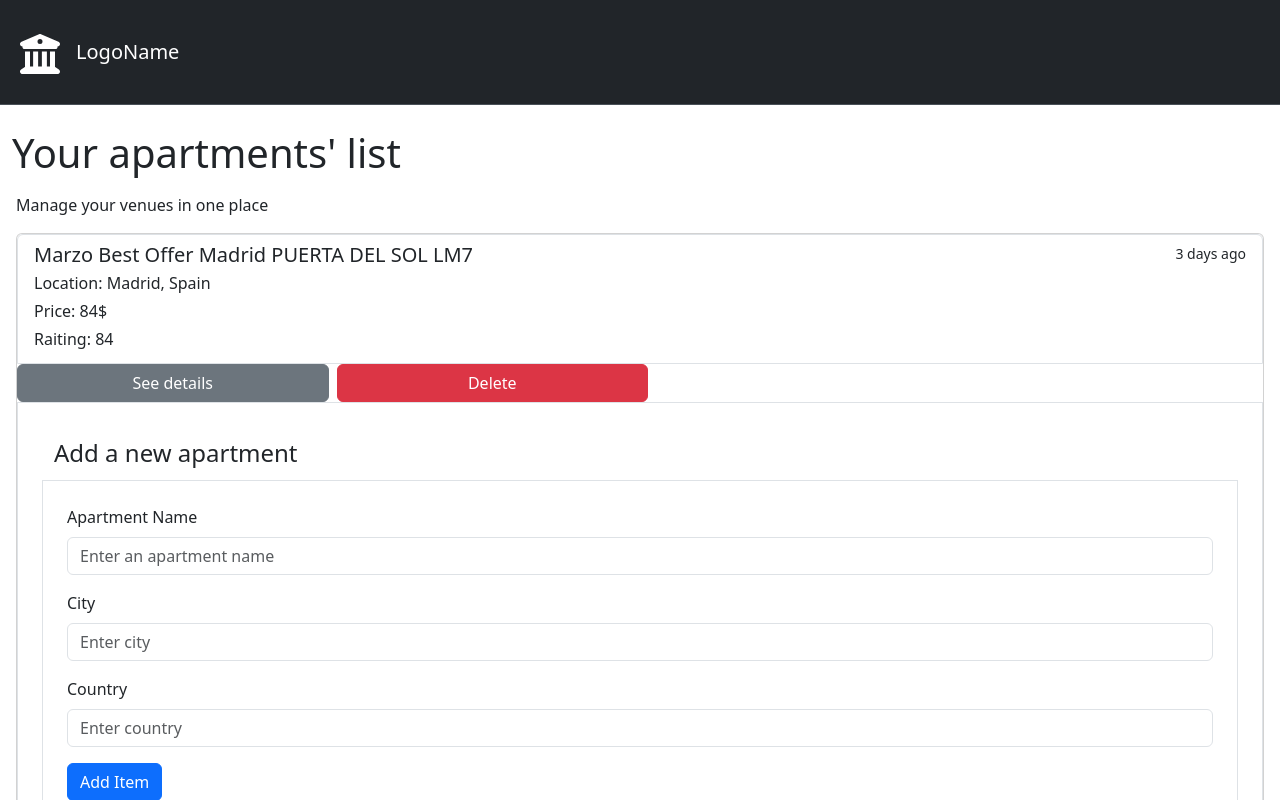
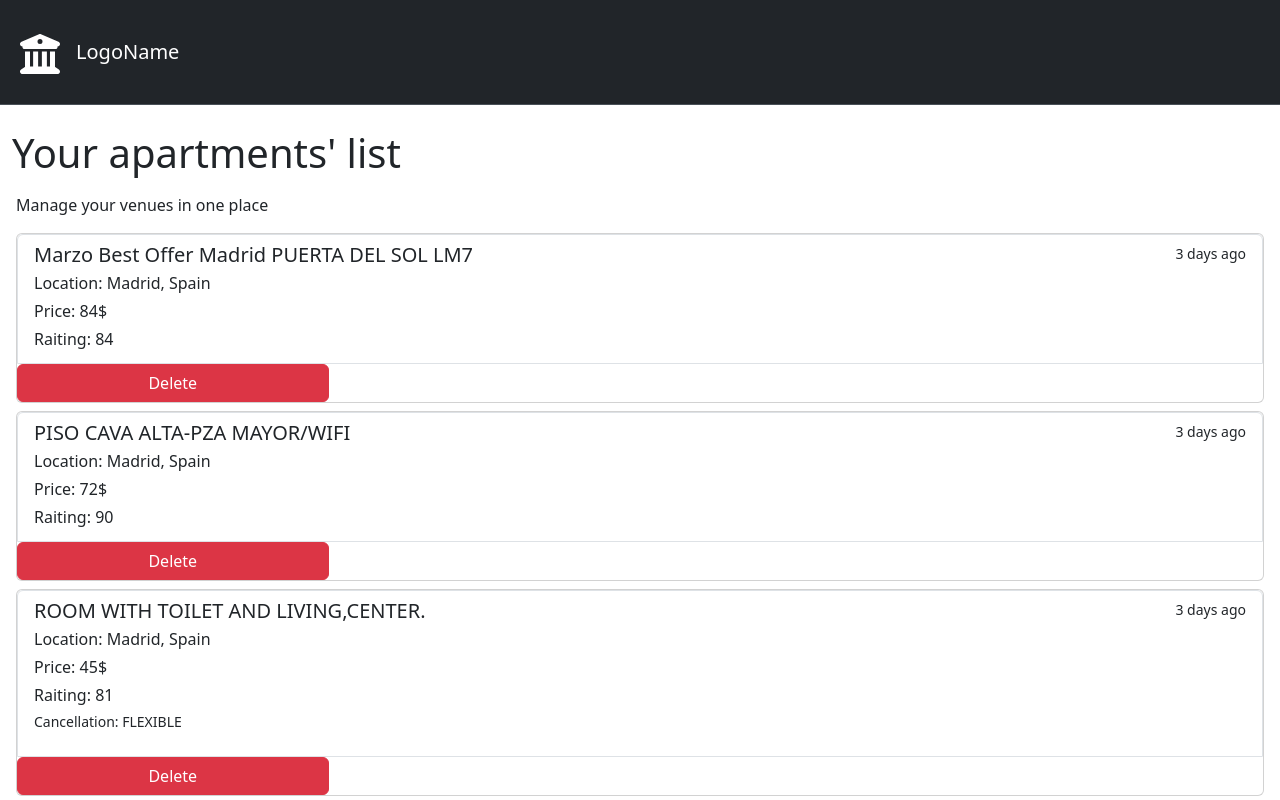
Before and after one commit to Ahmd-zaidan8a8/Apartment-Rentals-Admin, a React (Vite) app: page / in a window 1280 px wide. Shown: the top 800 px of the page. Built offline with nearby package versions, Linux system fonts and the light colour scheme.

Commit message:
left the state to the App , adding the dashboard , and fixing the form bug

```diff
--- a/src/App.jsx
+++ b/src/App.jsx
@@ -6,9 +6,46 @@ import Navbar from "./components/Navbar";
 import Sidebar from "./components/Sidebar";
 import HomePage from "./pages/HomePage";
 import Footer from "./components/Footer";
-
+import Dashboard from "./pages/Dashboard";
+import data from "./data/data.json";
+import { useState } from "react";
 
 const App = () => {
+  const { results } = data;
+
+  // results Arr of objects
+  const [apartementList, setApartementList] = useState(results);
+  const [newItem, setNewItem] = useState({
+    name: "",
+    city: "",
+    country: "",
+  });
+  const handleDelete = (id) => {
+    const filtered = apartementList.filter(
+      (apartement) => apartement.id !== id
+    );
+    setApartementList(filtered);
+  };
+
+  const handleChange = (e) => {
+    const { name, value } = e.target;
+    setNewItem({
+      ...newItem,
+      [name]: value,
+    });
+  };
+
+  const handleSubmit = (e) => {
+    e.preventDefault();
+    const updatedList = [...apartementList, newItem];
+    setApartementList(updatedList);
+    setNewItem({
+      name: "",
+      city: "",
+      country: "",
+    });
+  };
+
   return (
     <>
       <Navbar />
@@ -19,11 +56,28 @@ const App = () => {
 
       {/* <Sidebar /> */}
 
-
       <Routes>
-        <Route path="/" element={<HomePage />} />
+        <Route
+          path="/"
+          element={
+            <HomePage
+              apartementList={apartementList}
+              handleDelete={handleDelete}
+            />
+          }
+        />
         <Route path="/items/:itemDetail" element={<ItemDetails />} />
         <Route path="/about" element={<About />} />
+        <Route
+          path="/dashboard"
+          element={
+            <Dashboard
+              newItem={newItem}
+              handleChange={handleChange}
+              handleSubmit={handleSubmit}
+            />
+          }
+        />
         <Route path="*" element={<ErrorPage />} />
       </Routes>
 
--- a/src/components/ListItem.jsx
+++ b/src/components/ListItem.jsx
@@ -1,33 +1,7 @@
 import { Link } from "react-router-dom";
-import AddItemForm from "./AddItemForm";
-import { useState } from "react";
 
-const ListItem = ({ item, onDelete, onAddItem }) => {
-  const [newItem, setNewItem] = useState({
-    name: "",
-    city: "",
-    country: "",
-
-  });
-  const handleChange = (e) => {
-    const { name, value } = e.target;
-    setNewItem({
-      ...newItem,
-      [name]: value,
-    });
-  };
-
-  const handleAddItem = () => {
-    onAddItem(newItem);
-    setNewItem({
-      name: "",
-      city: "",
-      country: "",
-    });
-  };
-
+const ListItem = ({ item, onDelete }) => {
   return (
-
     <div className="card mb-2">
       <Link
         to="/items/:itemDetail"
@@ -38,19 +12,19 @@ const ListItem = ({ item, onDelete, onAddItem }) => {
           <h5 className="mb-1">{item.name}</h5>
           <small>3 days ago</small>
         </div>
-        <p className="mb-1">{`Location:
+        <p className="mb-1">
+          {`Location:
           ${item.city}, ${item.country}`}
         </p>
         <p className="mb-1">Price: {item.price}$</p>
         <p className="mb-1">Raiting: {item["review_scores_rating"]}</p>
         <small>
-          {item.cancellation_policy === "flexible" && <p>Cancellation: FLEXIBLE</p>}
+          {item.cancellation_policy === "flexible" && (
+            <p>Cancellation: FLEXIBLE</p>
+          )}
         </small>
       </Link>
-      <div>
-      <button className="btn btn-secondary
-      col-3 inline-block me-2"
-      >See details</button>
+
       <button
         className="btn btn-danger col-3 inline-block"
         onClick={() => {
@@ -59,14 +33,7 @@ const ListItem = ({ item, onDelete, onAddItem }) => {
       >
         Delete
       </button>
-      <AddItemForm
-          handleChange={handleChange}
-          handleSubmit={handleAddItem}
-          newItem={newItem}
-        />
-      </div>
     </div>
-
   );
 };
 
--- /dev/null
+++ b/src/pages/Dashboard.jsx
@@ -0,0 +1,21 @@
+import { Link } from "react-router-dom";
+import AddItemForm from "../components/AddItemForm";
+
+const Dashboard = ({ newItem, handleChange, handleSubmit }) => {
+  return (
+    <div>
+      <AddItemForm
+        handleChange={handleChange}
+        handleSubmit={handleSubmit}
+        newItem={newItem}
+      />
+      <div className="text-center">
+        <Link to="/" className="link-underline-light">
+          Back to Homepage
+        </Link>
+      </div>
+    </div>
+  );
+};
+
+export default Dashboard;
--- a/src/pages/HomePage.jsx
+++ b/src/pages/HomePage.jsx
@@ -1,62 +1,13 @@
 import List from "../components/List";
-import data from "../data/data.json";
-import { useState } from "react";
-import AddItemForm from "../components/AddItemForm";
 
-const HomePage = () => {
-  const { results } = data;
-
-  // results Arr of objects
-  const [apartementList, setApartementList] = useState(results);
-
-  const [newItem, setNewItem] = useState({
-    name: "",
-    city: "",
-    country: ""
-  });
-  const [formDisplayed, setFormDisplayed] = useState(false);
-
-  const handleDelete = (id) => {
-    const filtered = apartementList.filter(
-      (apartement) => apartement.id !== id
-    );
-    setApartementList(filtered);
-  };
-
-  const handleChange = (e) => {
-    const { name, value } = e.target;
-    setNewItem({
-      ...newItem,
-      [name]: value
-    });
-  };
-
-  const handleSubmit = (e) => {
-    e.preventDefault();
-    const updatedList = [...apartmentList, newItem];
-    setApartementList(updatedList);
-    setNewItem({
-      name: "",
-      city: "",
-      country: ""
-    });
-    setFormDisplayed(false);
-  };
-
-
-
+const HomePage = ({ apartementList, handleDelete }) => {
   return (
     <div className="HomePage m-1">
       <h1 className="m-2 mt-4">Your apartments' list</h1>
-
-      <List apartementList={apartementList} onDelete={handleDelete} />
       {apartementList.length > 0 && (
-        <AddItemForm
-        handleChange={handleChange}
-        handleSubmit={handleSubmit}
-        newItem={newItem}
-      />
-      )};
+        <List apartementList={apartementList} onDelete={handleDelete} />
+      )}
+      ;
     </div>
   );
 };
```
Also changed, not shown: src/components/AddItemForm.jsx (+15 -7 lines).
